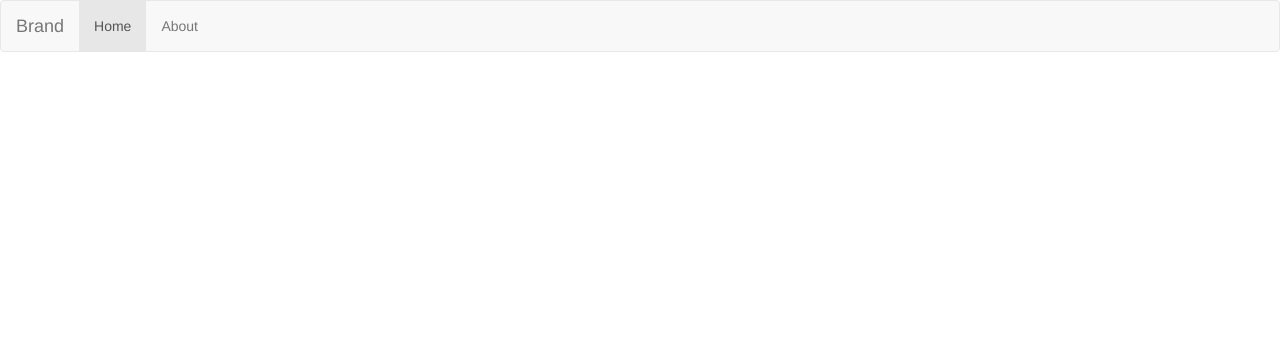
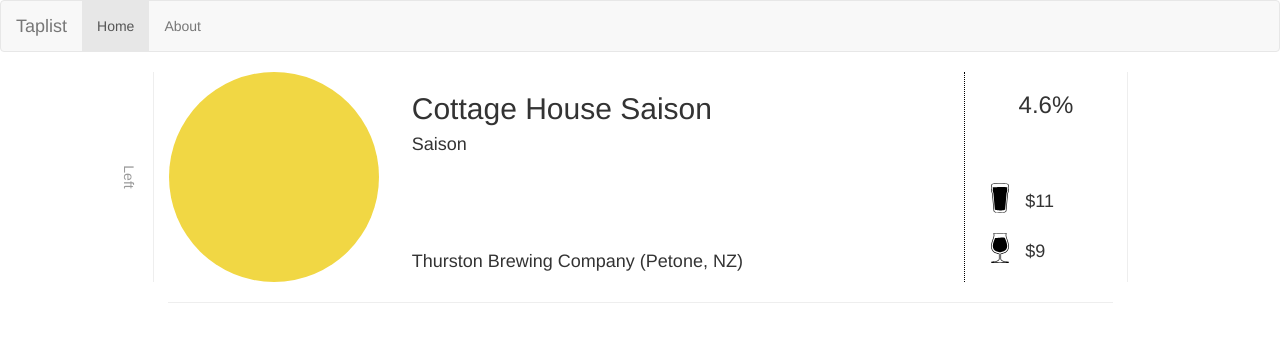
Before and after one commit to CapitalD/Taplist, a Flask app: page / in a window 1280 px wide. Shown: the top 342 px of the page. Run offline with Flask 2, Linux system fonts and the light colour scheme; some libraries are stand-ins or nearby versions.

Commit message:
Layout for a tap

```diff
--- /dev/null
+++ b/app/static/css/taplist.css
@@ -0,0 +1,45 @@
+.tap {
+   border-left: 1px solid #eee;
+   border-right: 1px solid #eee;
+}
+
+.label-outer {
+  width:50px;
+  height: 210px;
+  position: absolute;
+  display: inline-block;
+  left: -50px;
+}
+
+.label-inner {
+  position: absolute;
+  top: 50%;
+  left: 50%;
+  color: #999;
+}
+
+.rotate-cw {
+  -moz-transform: translateX(-50%) translateY(-50%) rotate(90deg);
+  -webkit-transform: translateX(-50%) translateY(-50%) rotate(90deg);
+  transform:  translateX(-50%) translateY(-50%) rotate(90deg);
+}
+
+.beer-label {
+   width: 210px;
+   height: 210px;
+   border-radius: 50%;
+}
+
+.beer-detail {
+  height: 210px;
+}
+
+.absolute-bottom {
+  position: absolute;
+  bottom: 0;
+}
+
+.beer-specs {
+  border-left: 1px dotted #000;
+  height: 210px;
+}
--- a/app/templates/index.html
+++ b/app/templates/index.html
@@ -4,7 +4,31 @@
 <div class="row">
   <div class="col-xs-10 col-xs-offset-1">
 
+    <div class="row tap">
+      <div class="col-xs-3">
+        <div class="label-outer">
+          <p class="label-inner rotate-cw">Left</p>
+        </div>
+        <div class="beer-label" style="background-color:#F1D744;"></div>
+      </div>
+
+      <div class="col-xs-7 beer-detail">
+        <h2>Cottage House Saison</h2>
+        <h4>Saison</h4>
+        <h4 class="absolute-bottom">Thurston Brewing Company (Petone, NZ)</h4>
+      </div>
+
+      <div class="col-xs-2 beer-specs">
+        <h3 class="text-center">4.6%</h3>
+        <div class="absolute-bottom">
+          <h4><img src="{{ url_for('static', filename='img/noun_27669_cc.svg') }}" alt="Pint" width="40px" height="40px"> $11</h4>
+          <h4><img src="{{ url_for('static', filename='img/noun_27670_cc.svg') }}" alt="Tulip" width="40px" height="40px">  $9</h4>
+        </div>
+      </div>
+    </div>
+
+    <hr>
+
   </div>
-
 </div>
 {% endblock %}
--- a/app/templates/layout.html
+++ b/app/templates/layout.html
@@ -7,7 +7,7 @@
     <title>{% block title %}{% endblock %} - Taplist</title>
 
     <link href="https://maxcdn.bootstrapcdn.com/bootstrap/3.3.7/css/bootstrap.min.css" rel="stylesheet" integrity="sha384-BVYiiSIFeK1dGmJRAkycuHAHRg32OmUcww7on3RYdg4Va+PmSTsz/K68vbdEjh4u" crossorigin="anonymous">
-
+    <link href="{{ url_for('static', filename='css/taplist.css') }}" rel="stylesheet">
   </head>
   <body>
 
@@ -20,7 +20,7 @@
             <span class="icon-bar"></span>
             <span class="icon-bar"></span>
           </button>
-          <a class="navbar-brand" href="#">Brand</a>
+          <a class="navbar-brand" href="#">Taplist</a>
         </div>
 
         <div class="collapse navbar-collapse" id="hamburger-content">
--- a/config.py
+++ b/config.py
@@ -1 +1,4 @@
 DEBUG = True
+
+import os
+BASE_DIR = os.path.abspath(os.path.dirname(__file__))
```
Also changed, not shown: app/static/img/noun_27669_cc.svg (added), app/static/img/noun_27670_cc.svg (added).
